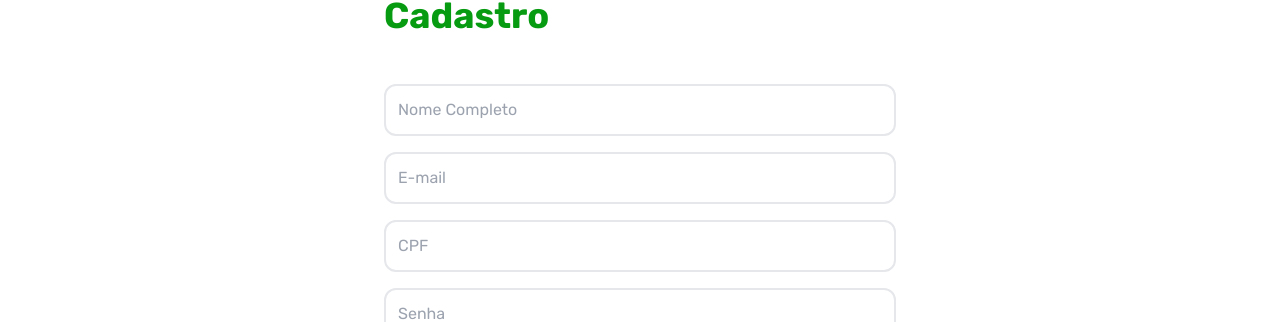
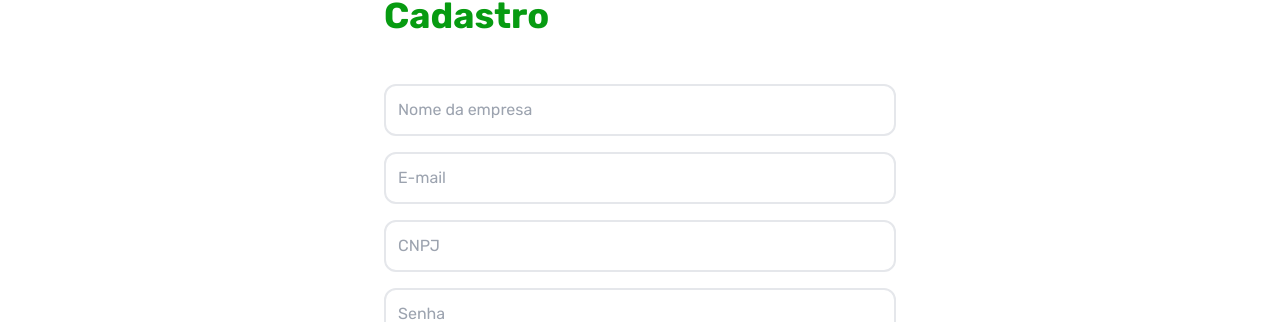
Before and after one commit to Allanbm100/FIAP-GS-SkyZero, a Next.js app: page /cadastro in a window 1280 px wide. Shown: the part 252-574 px from the top of the page. Built offline with nearby package versions, Linux system fonts and the light colour scheme.

Commit message:
Arrumando dados pedidos

```diff
--- a/src/app/cadastro/page.tsx
+++ b/src/app/cadastro/page.tsx
@@ -16,7 +16,7 @@ export default function Cadastro() {
                     <form className="w-full">
                         <input
                             type="text"
-                            placeholder="Nome Completo"
+                            placeholder="Nome da empresa"
                             className="w-full border-2 rounded-xl p-3 mb-4"
                         />
                         <input
@@ -26,7 +26,7 @@ export default function Cadastro() {
                         />
                         <input
                             type="text"
-                            placeholder="CPF"
+                            placeholder="CNPJ"
                             className="w-full border-2 rounded-xl p-3 mb-4"
                         />
                         <input
```
